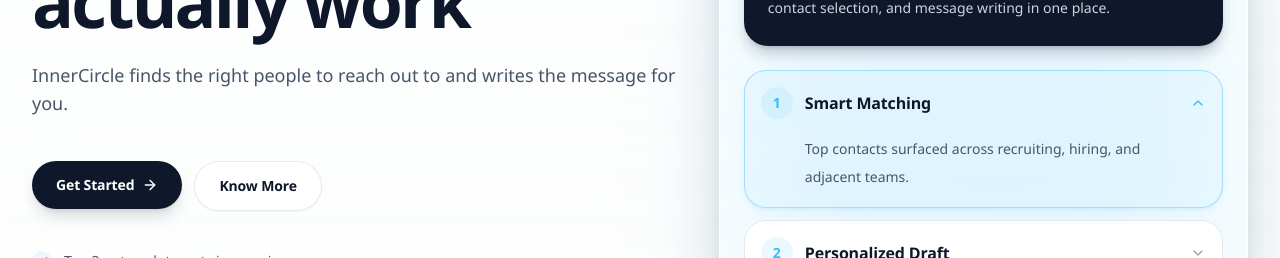
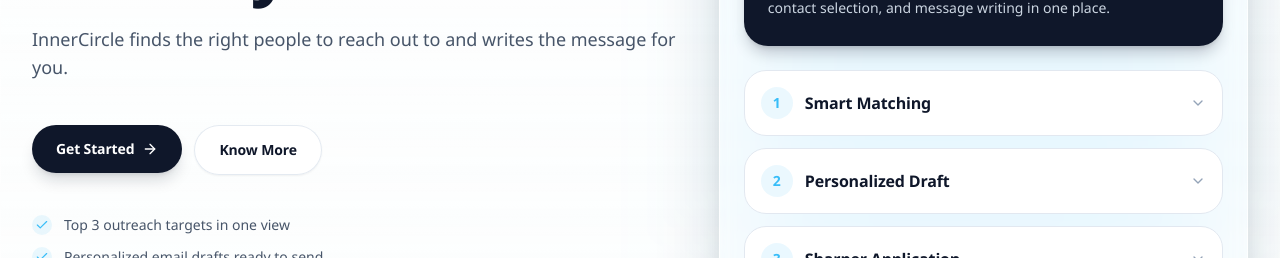
Before and after one commit to aliaaquib/innercircle-website, a Next.js app: page / in a window 1280 px wide. Shown: the part 376-634 px from the top of the page. Built offline with nearby package versions, Linux system fonts and the light colour scheme; no server answers.

Commit message:
upd hero sec

```diff
--- a/components/hero-section.tsx
+++ b/components/hero-section.tsx
@@ -32,7 +32,7 @@ const checklistItems = [
 ] as const;
 
 export function HeroSection() {
-  const [openIndex, setOpenIndex] = useState(0);
+  const [openIndex, setOpenIndex] = useState<number | null>(null);
 
   return (
     <SectionShell className="section-divider relative py-16 sm:py-24">
@@ -96,7 +96,7 @@ export function HeroSection() {
                     title={item.title}
                     description={item.description}
                     isOpen={openIndex === index}
-                    onClick={() => setOpenIndex(index)}
+                    onClick={() => setOpenIndex((current) => (current === index ? null : index))}
                   />
                 </StaggerItem>
               ))}
```
